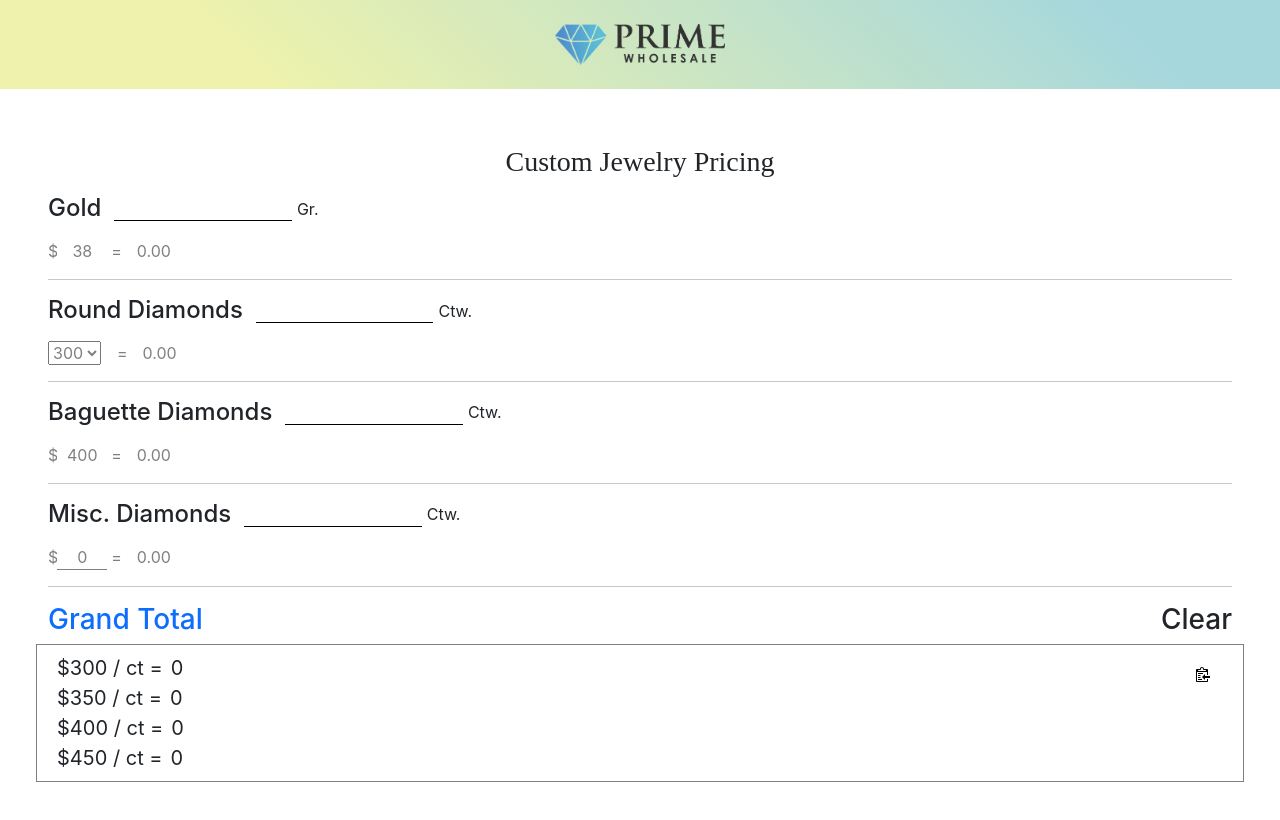
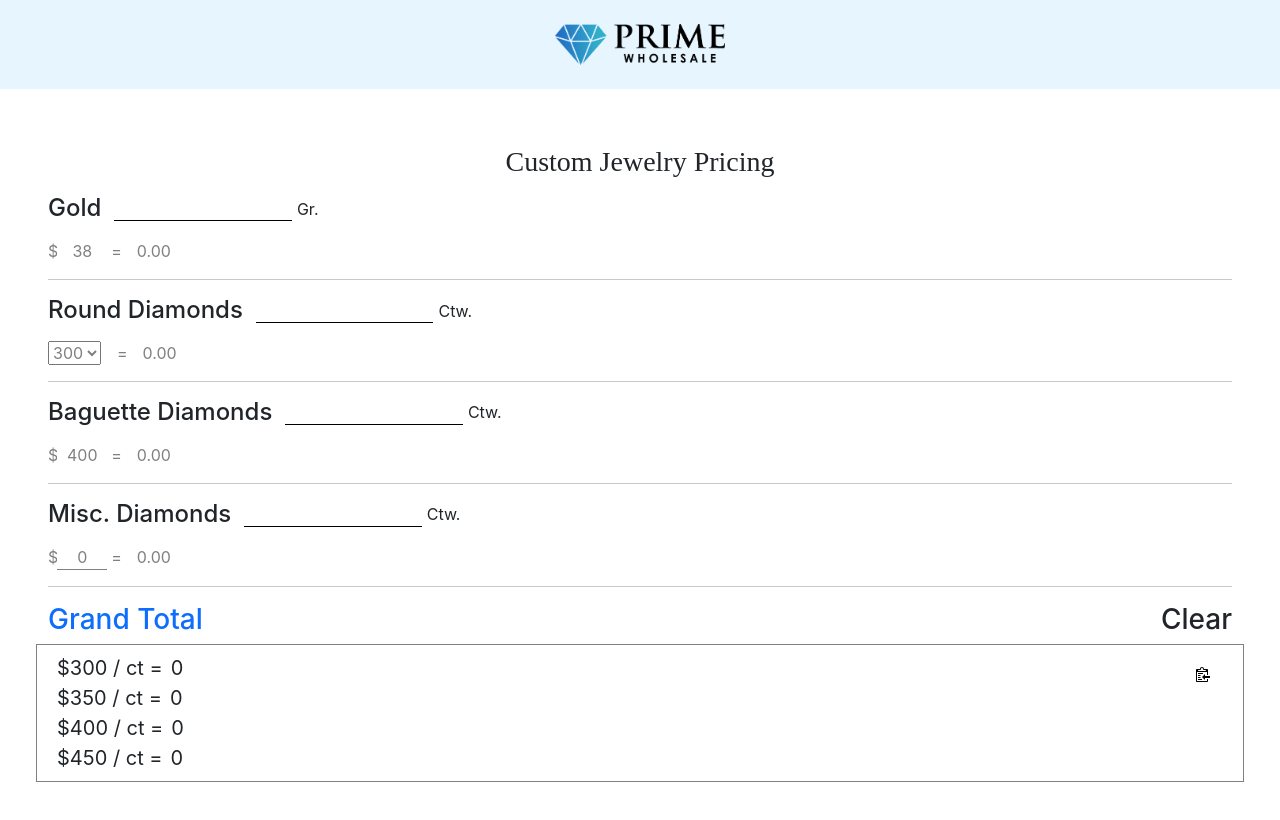
Before and after one commit to AasthaSavaliya/PW-Custom-Without-Tariff, a React (Create React App) app: page / in a window 1280 px wide. Shown: the top 820 px of the page. Built offline with nearby package versions, Linux system fonts and the light colour scheme.

Commit message:
± branding color

```diff
--- a/src/App.css
+++ b/src/App.css
@@ -7,8 +7,9 @@ label{
 }
 
 .branding{
-    background: linear-gradient(222.51deg, #91CED5 13.41%, #EAF098 79.62%);
-    opacity: 80%;
+    /*background: linear-gradient(222.51deg, #91CED5 13.41%, #EAF098 79.62%);*/
+    /*opacity: 80%;*/
+    background-color: #e7f5fe;
 }
 
 .form-control{
--- a/src/App.js
+++ b/src/App.js
@@ -107,7 +107,7 @@ function App() {
 
   return (
     <div>
-      <div className="py-4 bg-light branding">
+      <div className="py-4 branding">
         <img
           src={logo}
           alt="Prime Wholesale logo"
```
